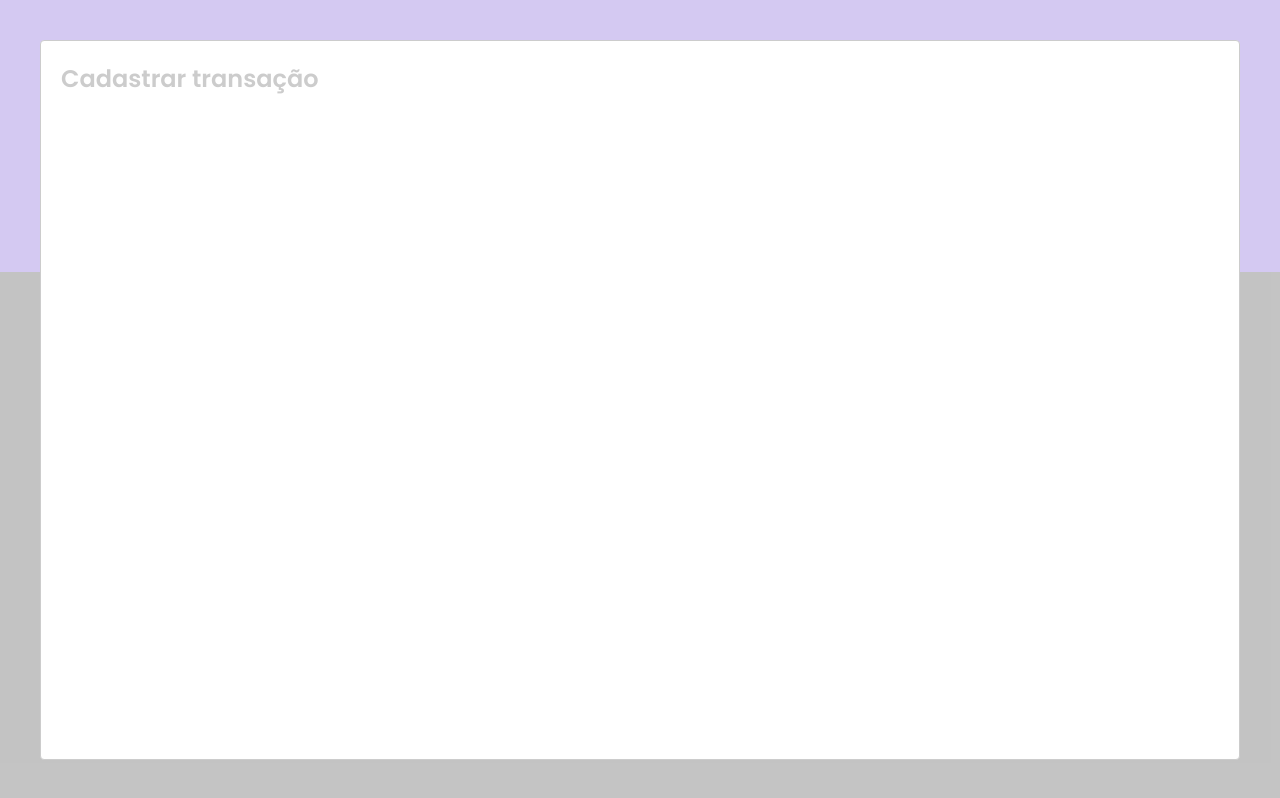
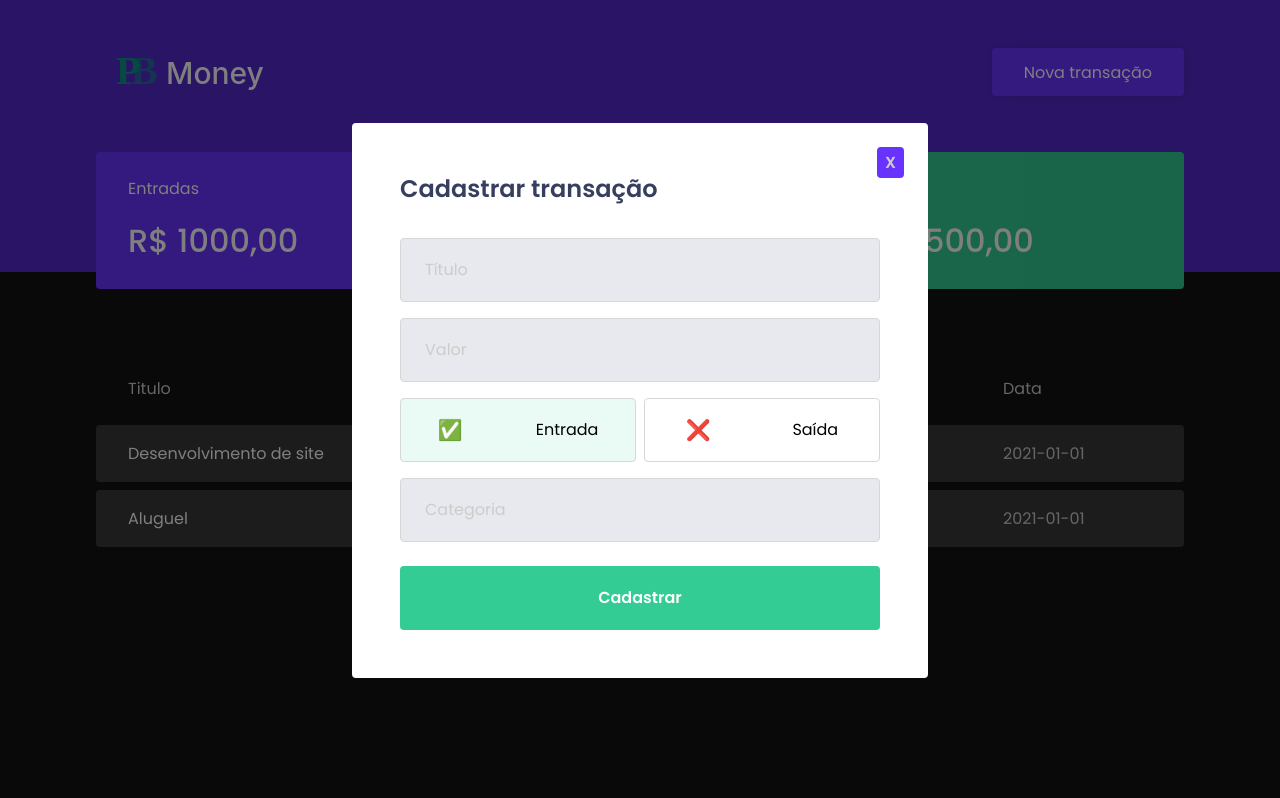
Before and after one commit to PeuAlmeidaDev/PBMoney, a React (Create React App) app: page / in a window 1280 px wide. Both pictures are taken after a click on the button "Nova transação". Built offline with nearby package versions, Linux system fonts and the light colour scheme; no server answers; what miragejs would draw is missing.

Commit message:
Melhorando o design do modal e adicionando algumas novas funcionalidades, usando o transparentize do polished

```diff
--- a/package.json
+++ b/package.json
@@ -5,6 +5,7 @@
   "dependencies": {
     "axios": "^1.9.0",
     "miragejs": "^0.1.48",
+    "polished": "^4.3.1",
     "react": "^19.1.0",
     "react-dom": "^19.1.0",
     "react-icons": "^5.5.0",
--- a/src/App.tsx
+++ b/src/App.tsx
@@ -1,14 +1,15 @@
 import { GlobalStyle } from "./styles/global";
 import { Header } from "./components/Header";
 import { Dashboard } from "./components/Dashboard";
-import Modal from 'react-modal';
-import { useState } from 'react';
+import Modal from "react-modal";
+import { useState } from "react";
+import { NewTransactionModal } from "./components/NewTransactionModal";
 
-
-Modal.setAppElement('#root');
+Modal.setAppElement("#root");
 
 export function App() {
-  const [isNewTransactionModalOpen, setIsNewTransactionModalOpen] = useState(false);
+  const [isNewTransactionModalOpen, setIsNewTransactionModalOpen] =
+    useState(false);
 
   function handleOpenNewTransactionModal() {
     setIsNewTransactionModalOpen(true);
@@ -22,12 +23,10 @@
     <>
       <Header onOpenNewTransactionModal={handleOpenNewTransactionModal} />
       <Dashboard />
-      <Modal
-          isOpen={isNewTransactionModalOpen}
-          onRequestClose={handleCloseNewTransactionModal}
-        >
-          <h2>Cadastrar transação</h2>
-        </Modal>
+      <NewTransactionModal
+        isOpen={isNewTransactionModalOpen}
+        onRequestClose={handleCloseNewTransactionModal}
+      />
       <GlobalStyle />
     </>
   );
--- /dev/null
+++ b/src/components/NewTransactionModal/index.tsx
@@ -0,0 +1,63 @@
+import { Container, TransactionTypeContainer, RadioBox } from "./styles";
+import Modal from "react-modal";
+import { useState } from "react";
+
+interface NewTransactionModalProps {
+  isOpen: boolean;
+  onRequestClose: () => void;
+}
+
+
+
+export function NewTransactionModal({
+  isOpen,
+  onRequestClose,
+}: NewTransactionModalProps) {
+  const [type, setType] = useState<"deposit" | "withdraw">("deposit");
+
+  return (
+    <Modal
+      isOpen={isOpen}
+      onRequestClose={onRequestClose}
+      overlayClassName="react-modal-overlay"
+      className="react-modal-content"
+    >
+      <button
+        type="button"
+        onClick={onRequestClose}
+        className="react-modal-close"
+      >
+        X
+      </button>
+      <Container>
+        <h2>Cadastrar transação</h2>
+        <input type="text" placeholder="Título" />
+        <input type="number" placeholder="Valor" />
+        <TransactionTypeContainer>
+          <RadioBox
+            type="button"
+            className= {type === "deposit" ? "active" : ""}
+            onClick={() => setType("deposit")}
+            isActive={type === "deposit"}
+            activeColor="green"
+          >
+            <p className="income-icon">✅</p>
+            <span>Entrada</span>
+          </RadioBox>
+          <RadioBox
+            type="button"
+            className={type === "withdraw" ? "active" : ""}
+            onClick={() => setType("withdraw")}
+            isActive={type === "withdraw"}
+            activeColor="red"
+          >
+            <p className="outcome-icon">❌</p>
+            <span>Saída</span>
+          </RadioBox>
+        </TransactionTypeContainer>
+        <input type="text" placeholder="Categoria" />
+        <button type="submit">Cadastrar</button>
+      </Container>
+    </Modal>
+  );
+}
--- /dev/null
+++ b/src/components/NewTransactionModal/styles.ts
@@ -0,0 +1,90 @@
+import { styled } from "styled-components";
+import { transparentize } from "polished";
+
+export const Container = styled.form`
+  h2 {
+    color: #363f5f  ;
+    font-size: 1.5rem;
+    margin-bottom: 2rem;
+  }
+
+  input {
+    width: 100%;
+    padding: 0 1.5rem;
+    height: 4rem;
+    border-radius: 0.25rem;
+
+    border: 1px solid #d7d7d7;
+    background: #e7e9ee;
+
+    font-weight: 400;
+    font-size: 1rem;
+
+    &::placeholder {
+      color: var(--text-body);
+    }
+
+    & + input {
+      margin-top: 1rem;
+    }
+  }
+
+  button[type="submit"] {
+    width: 100%;
+    padding: 0 1.5rem;
+    height: 4rem;
+    background: var(--green);
+    color: #fff;
+    border-radius: 0.25rem;
+    border: 0;
+    font-size: 1rem;
+    margin-top: 1.5rem;
+    font-weight: 600;
+
+    transition: filter 0.2s;
+
+    &:hover {
+      filter: brightness(0.9);
+    }
+  }
+`;
+
+export const TransactionTypeContainer = styled.div`
+  margin: 1rem 0;
+  display: grid;
+  grid-template-columns: 1fr 1fr;
+  gap: 0.5rem;
+
+  .income-icon {
+    font-size: 20px;
+  }
+
+  .outcome-icon {
+    font-size: 20px;
+  }
+`;
+
+interface RadioBoxProps {
+  isActive: boolean;
+  activeColor: 'green' | 'red';
+}
+
+const colors = {
+  green: '#33CC95',
+  red: '#E52E4D',
+}
+
+export const RadioBox = styled.button<RadioBoxProps>`
+    height: 4rem;
+    border-radius: 0.25rem;
+    font-size: 1rem;
+    border: 1px solid #d7d7d7;
+
+    background: ${(props) => props.isActive ? transparentize(0.9, colors[props.activeColor]) : 'transparent'};
+
+    display: flex;
+    align-items: center;
+    justify-content: space-around;
+
+
+  `;
--- a/src/styles/global.ts
+++ b/src/styles/global.ts
@@ -55,4 +55,46 @@
     opacity: 0.6;
     cursor: not-allowed;
   }
+
+  .react-modal-overlay {
+    background: rgba(0, 0, 0, 0.5);
+    position: fixed;
+    top: 0;
+    bottom: 0;
+    right: 0;
+    left: 0;
+    display: flex;
+    align-items: center;
+    justify-content: center;
+  }
+
+  .react-modal-content {
+    width: 100%;
+    max-width: 576px;
+    background: #ffffff;
+    padding: 3rem;
+    position: relative;
+    border-radius: 0.25rem;
+  }
+
+  .react-modal-close {
+    position: absolute;
+    right: 1.5rem;
+    top: 1.5rem;
+
+    border: 0;
+    background-color: var(--blue-light);
+    color: var(--text-body);
+    padding: 0.2rem 0.5rem;
+    border-radius: 0.25rem;
+
+    font-size: 1rem;
+    font-weight: 600;
+
+    transition: filter 0.2s;
+
+    &:hover {
+      filter: brightness(0.9);
+    }
+  }
 `;
```
Also changed, not shown: 1 other file (tests, documents, lock files or other folders).
